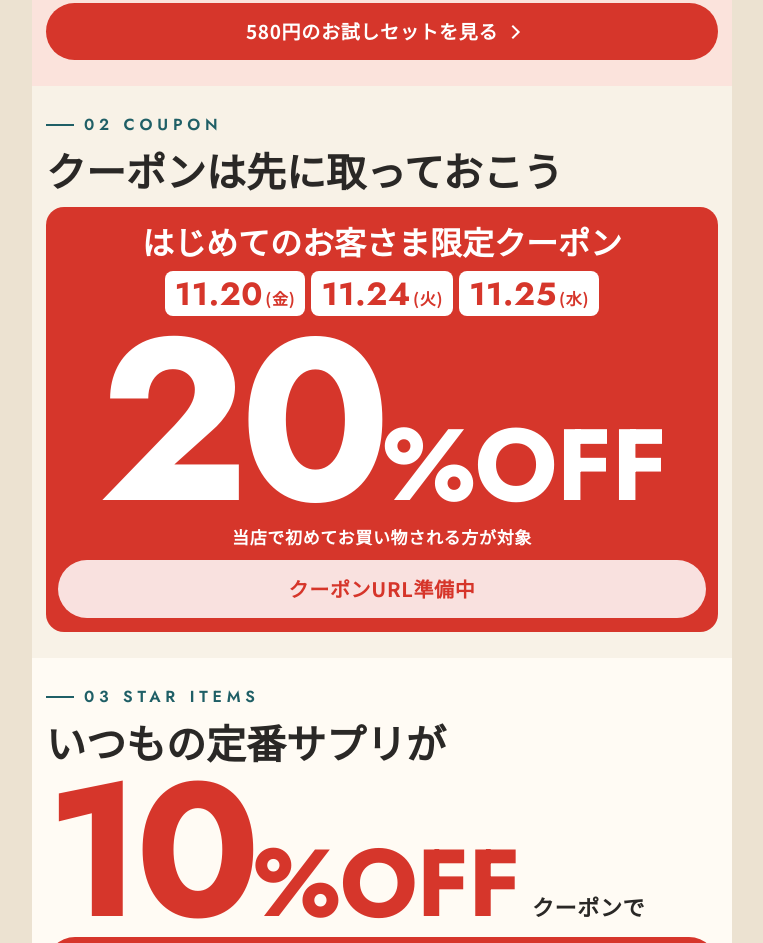
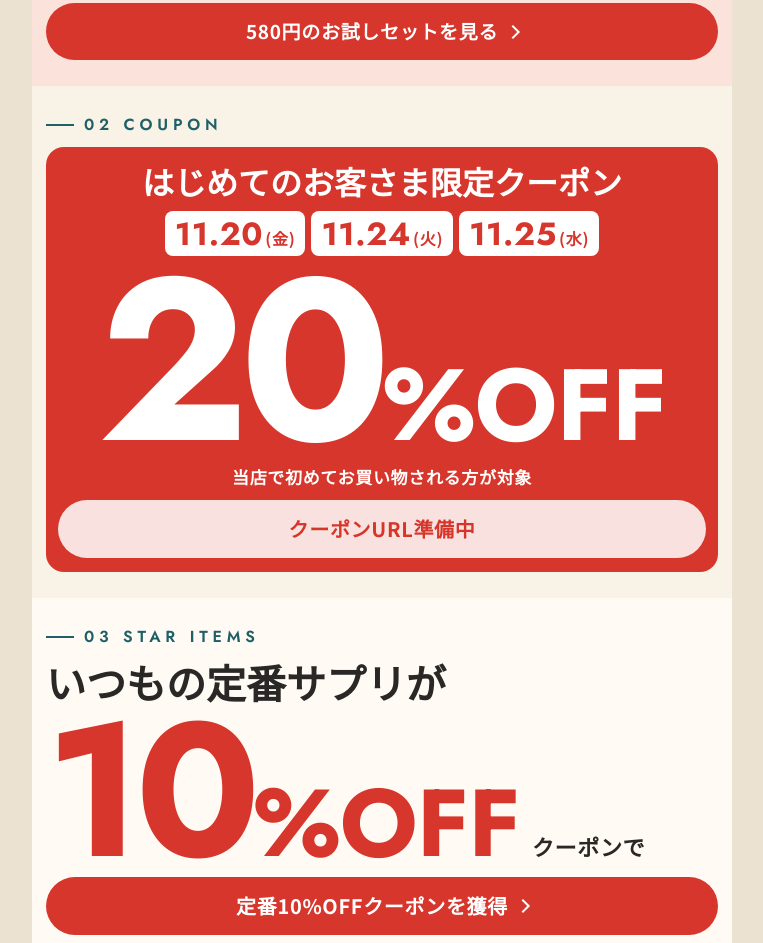
Before and after one commit to greentuushou-arch/cordy-blackfriday-2026, a plain HTML site: page index.html in a window 1280 px wide. Shown: the part 4371-5314 px from the top of the page, without its empty margins (258-1021 px from the left). Drawn offline with Linux system fonts and the light colour scheme.

Commit message:
fix: クーポン枠の見出しを削除
Co-Authored-By: Claude Opus 5.5 <noreply@anthropic.com>

```diff
--- a/index.html
+++ b/index.html
@@ -559,7 +559,6 @@ a{color:inherit;text-decoration:none}
   <section class="sec cp" id="coupon">
     <div class="inner">
       <p class="sec-no rv">02 COUPON</p>
-      <h2 class="h2 rv">クーポンは先に取っておこう</h2>
 
       <div class="newc rv">
         <p class="lbl">はじめてのお客さま限定クーポン</p>
```
